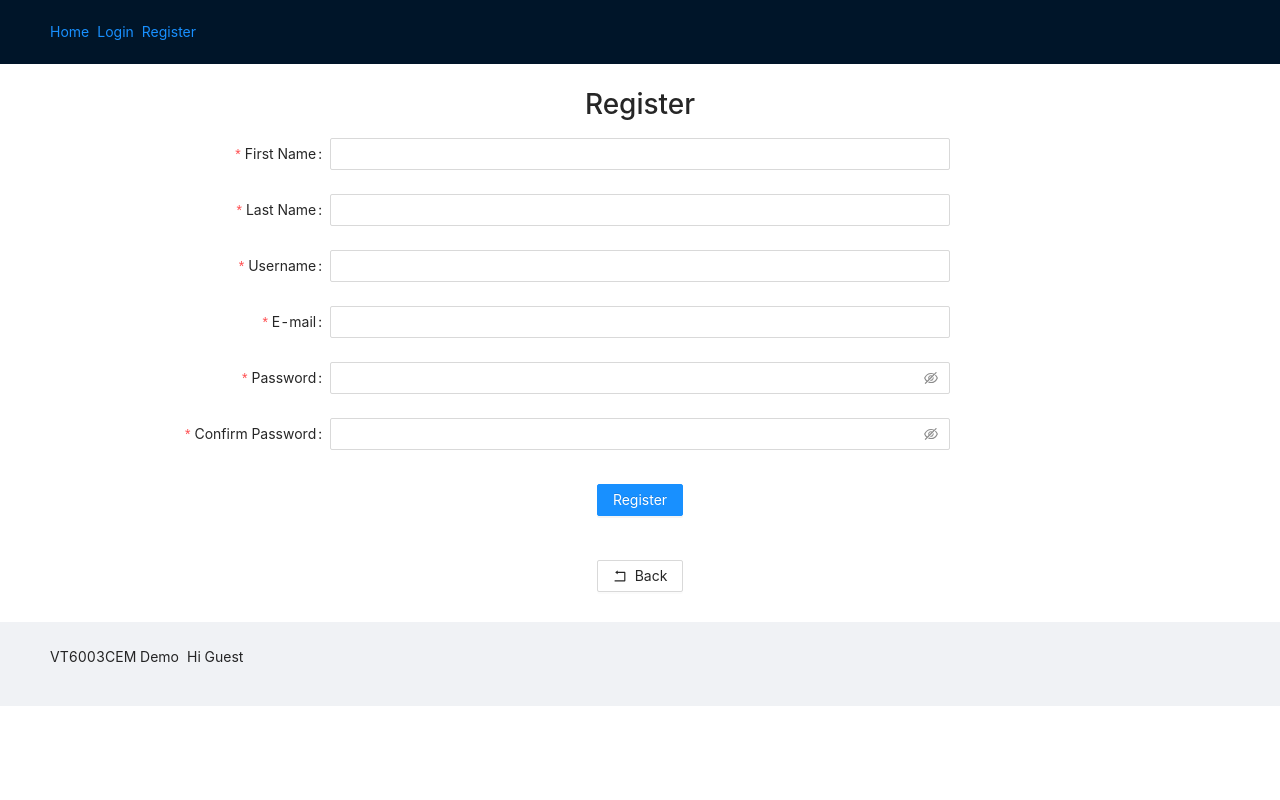
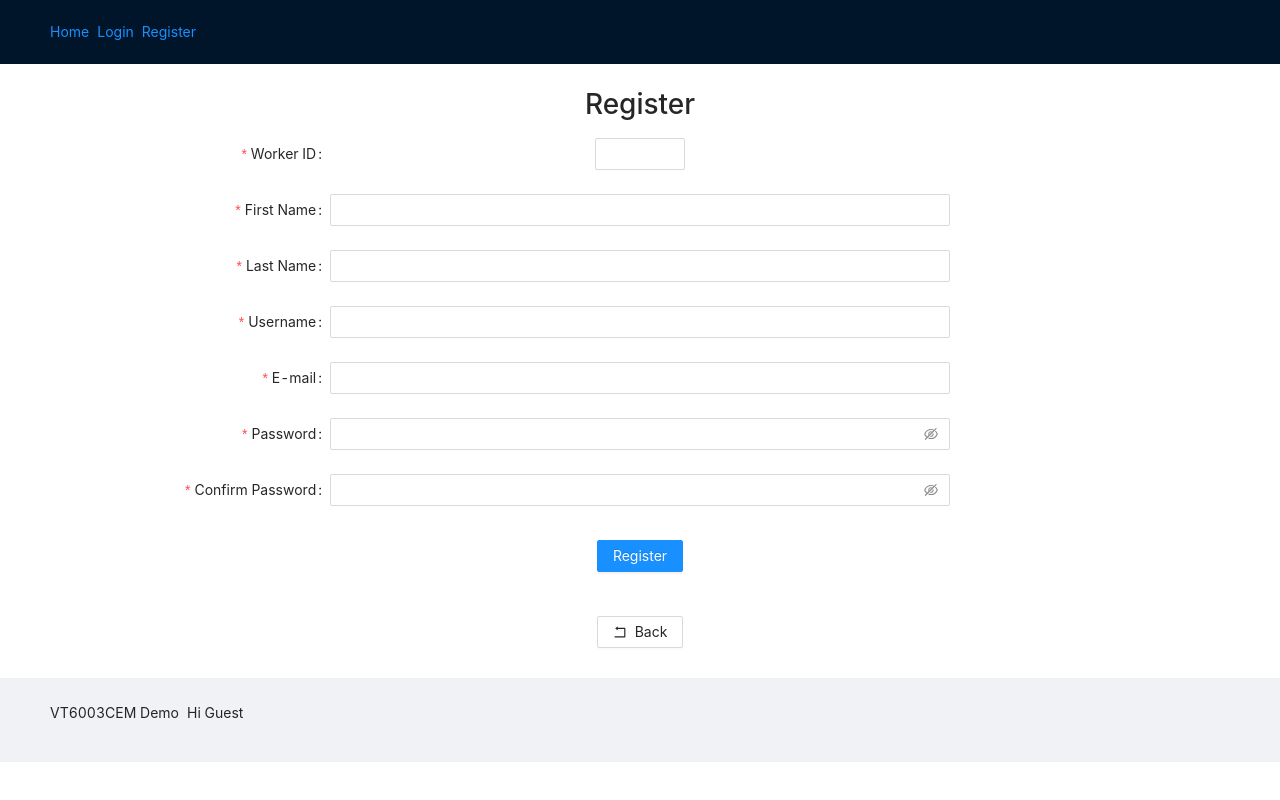
Before and after one commit to 217013277/WEB-API-Front-End, a React (Vite) app: page /register in a window 1280 px wide. Built offline with nearby package versions, Linux system fonts and the light colour scheme.

Commit message:
bug fixed

```diff
--- a/src/components/UserEdit.jsx
+++ b/src/components/UserEdit.jsx
@@ -1,6 +1,6 @@
 import React, { useEffect, useState } from 'react';
-import { useParams, useNavigate } from 'react-router-dom';
-import { Form, Input, Button, DatePicker } from 'antd';
+import { useNavigate } from 'react-router-dom';
+import { Form, Input, InputNumber, Button, DatePicker } from 'antd';
 import moment from 'moment';
 
 import useAuth from './../hooks/useAuth';
@@ -18,9 +18,8 @@ const tailFormItemLayout = {
 };
 
 const UserEdit = props => {
-	const { id } = useParams();
 	const navigate = useNavigate();
-	const { auth } = useAuth();
+	const { auth, setAuth } = useAuth();
   const [status, setStatus] = useState('isLoading');
 	const [userData, setUserData] = useState(null);
 	const [promtMsg, setpromtMsg] = useState('');
@@ -41,10 +40,16 @@ const UserEdit = props => {
 	const onFinish = async values => {
 		setStatus('isSubmitting');
 		const { confirm, ...data } = values;
-		console.log(data);
+    data.workerid = parseInt(data.workerid, 10);
     authHeader(auth.username, auth.password);
 		try {
-      await http.put(`/${auth.role}s/${auth.id}`, data)
+      const response = await http.put(`/${auth.role}s/${auth.id}`, data)
+      setAuth({
+        id: response.data.id,
+        username: response.data.username,
+        password: data.password,
+        role: response.data.role
+      });
       setStatus('isComplete');
       setpromtMsg('Submitted successfully. We will redirect you now');
       setTimeout(() => {
@@ -61,7 +66,11 @@ const UserEdit = props => {
     }
 	};
 
-	const fnameRules = [{ required: true, message:'Please input your first name' }];
+	const workeridRules = [
+    { pattern: new RegExp(/^[0-9]+$/), message:'Not invalid worker ID' },
+    { required: true, message:'Please input your worker ID' }
+  ]
+  const fnameRules = [{ required: true, message:'Please input your first name' }];
   const lnameRules = [{ required: true, message:'Please input your last name' }];
   const usernameRules = [{ required: true, message: 'Please input your username', whitespace: true }];
   const emailRules = [
@@ -93,12 +102,16 @@ const UserEdit = props => {
 						name="register"
 						onFinish={onFinish}
 						initialValues={{
+              workerid: userData?.workerid ? `${userData.workerid}` : '',
 							firstname: userData?.firstname ? `${userData.firstname}` : '',
               lastname: userData?.lastname ? `${userData.lastname}` : '',
               username: userData?.username ? `${userData.username}` : '',
               about: userData?.about ? `${userData.about}` : '',
               email: userData?.email ? `${userData.email}` : '' }}>
-    				<Form.Item name="firstname" label="First Name" autoComplete="given-name" rules={fnameRules}>
+    				<Form.Item name="workerid" label="Worker ID" autoComplete="off" rules={workeridRules}>
+              <InputNumber />
+            </Form.Item>
+            <Form.Item name="firstname" label="First Name" autoComplete="given-name" rules={fnameRules}>
               <Input />
             </Form.Item>
             <Form.Item name="lastname" label="Last Name" autoComplete="family-name" rules={lnameRules}>
--- a/src/components/form/WorkerForm.jsx
+++ b/src/components/form/WorkerForm.jsx
@@ -17,17 +17,21 @@ const tailFormItemLayout = {
 
 const RegistrationForm = () => {
   const navigate = useNavigate()
-  const [loading, setLoading] = useState(false)
+  const [promtMsg, setpromtMsg] = useState('');
+  const [status, setStatus] = useState('')
 
   const onFinish = (values) => {
-    setLoading(true)
+    setStatus('isSubmitting')
     const {confirm, ...data} = values
     console.log(data)
     http.post('/workers', data)
     .then ((response) => {
       console.log(response.data)
-      setLoading(false)
-      navigate('/login')
+      setStatus('isSucced')
+      setpromtMsg('Submitted successfully. We will redirect you now');
+      setTimeout(() => {
+					navigate('/login', { replace: true });
+				}, 2500);
     })
     .catch ((error) => {
       if(error.response) {
@@ -35,14 +39,15 @@ const RegistrationForm = () => {
         console.log(error.response.status)
         console.log(error.response.header)
       }
+      setStatus('isFailed');
+      setpromtMsg('Something is wrong, please try again');
     })
   }
 
-  const roleRules = [
-    { required: true, message:'Please choose your role' }
+  const workeridRules = [
+    { pattern: new RegExp(/^[0-9]+$/), message:'Not invalid worker ID' },
+    { required: true, message:'Please input your worker ID' }
   ]
-
-  const workeridRules = [{ required: true, message:'Please input your worker ID' }]
 
   const fnameRules = [{ required: true, message:'Please input your first name' }]
 
@@ -74,14 +79,16 @@ const RegistrationForm = () => {
   return(
     <>
       <Form {...formItemLayout} name="register" onFinish={onFinish}>
-
-        <Form.Item name="firstname" label="First Name" autoComplete="given-name" rules={fnameRules}>
+        <Form.Item name="workerid" label="Worker ID" autoComplete="off" rules={workeridRules}>
+          <InputNumber />
+        </Form.Item>
+        <Form.Item name="firstname" label="First Name" autoComplete="given-name" rules={fnameRules} hasFeedback>
           <Input />
         </Form.Item>
-        <Form.Item name="lastname" label="Last Name" autoComplete="family-name" rules={lnameRules}>
+        <Form.Item name="lastname" label="Last Name" autoComplete="family-name" rules={lnameRules} hasFeedback>
           <Input />
         </Form.Item>
-        <Form.Item name="username" label="Username"  autoComplete="username" rules={usernameRules}>
+        <Form.Item name="username" label="Username"  autoComplete="username" rules={usernameRules} hasFeedback>
           <Input />
         </Form.Item>
         <Form.Item name="email" label="E-mail" autoComplete="email" rules={emailRules} hasFeedback>
@@ -94,17 +101,15 @@ const RegistrationForm = () => {
          <Input.Password />
         </Form.Item>
         <Form.Item {...tailFormItemLayout} >
-          {loading ?
+          {status == 'isSubmitting' || status == 'isSucced' ?
             <LoadingIcon /> :
             <Button type="primary" htmlType="submit">
               Register
             </Button>
           }
+          {promtMsg && <p>{promtMsg}</p> }
         </Form.Item>
       </Form>
-      <div>
-      {loading ? (<LoadingIcon />):<></>}
-      </div>
     </>
   )
 }
--- a/src/components/utils/DeleteBtn.jsx
+++ b/src/components/utils/DeleteBtn.jsx
@@ -9,6 +9,7 @@ import LoadingIcon from './LoadingIcon.jsx'
 const DeleteBtn = ( path ) => {
   const navigate = useNavigate();
   const { auth } = useAuth();
+  const [status, setStatus ] = useState('')
   const [ askConfirm, setAskConfirm ] = useState(false);
   const [ loading, setLoading ] = useState(false);
   const [ success, setSuccess ] = useState(false);
@@ -29,7 +30,7 @@ const DeleteBtn = ( path ) => {
       console.log(response.data)
       setpromtMsg('Dog information deleted successfully. We will redirect you to homepage')
       setTimeout(() => {
-        navigate(-1, {replace: true});
+        navigate('/', {replace: true});
       }, 2500);
     })
     .catch ((error) => {
@@ -53,9 +54,11 @@ const DeleteBtn = ( path ) => {
             <LoadingIcon />
             :
             !success &&
-            <Button type="danger" onClick={() => deleteItem()}>Confirm</Button>
+            <>
+              <Button type="danger" onClick={() => deleteItem()}>Confirm</Button>
+              <Button onClick={() => setAskConfirm(false)}>No, Back</Button>
+            </>
           }
-            <Button onClick={() => setAskConfirm(false)}>No, Back</Button>
           { promtMsg && <p>{promtMsg}</p> }
         </Card>
         }
```
